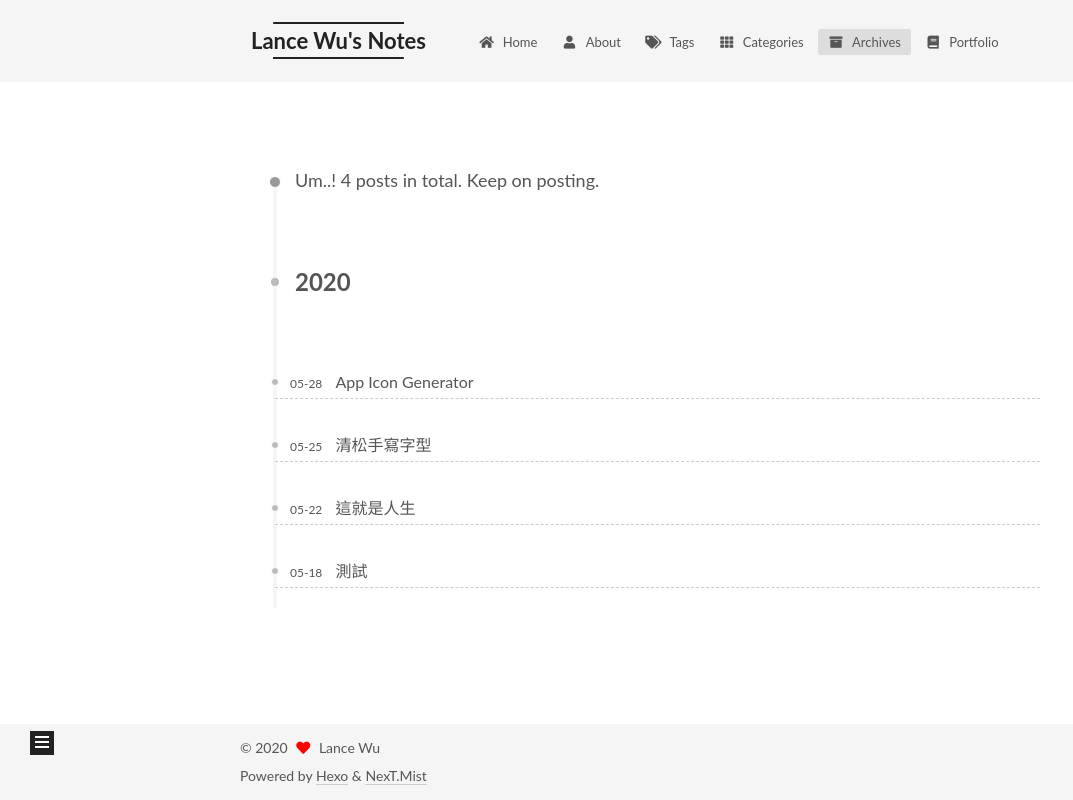
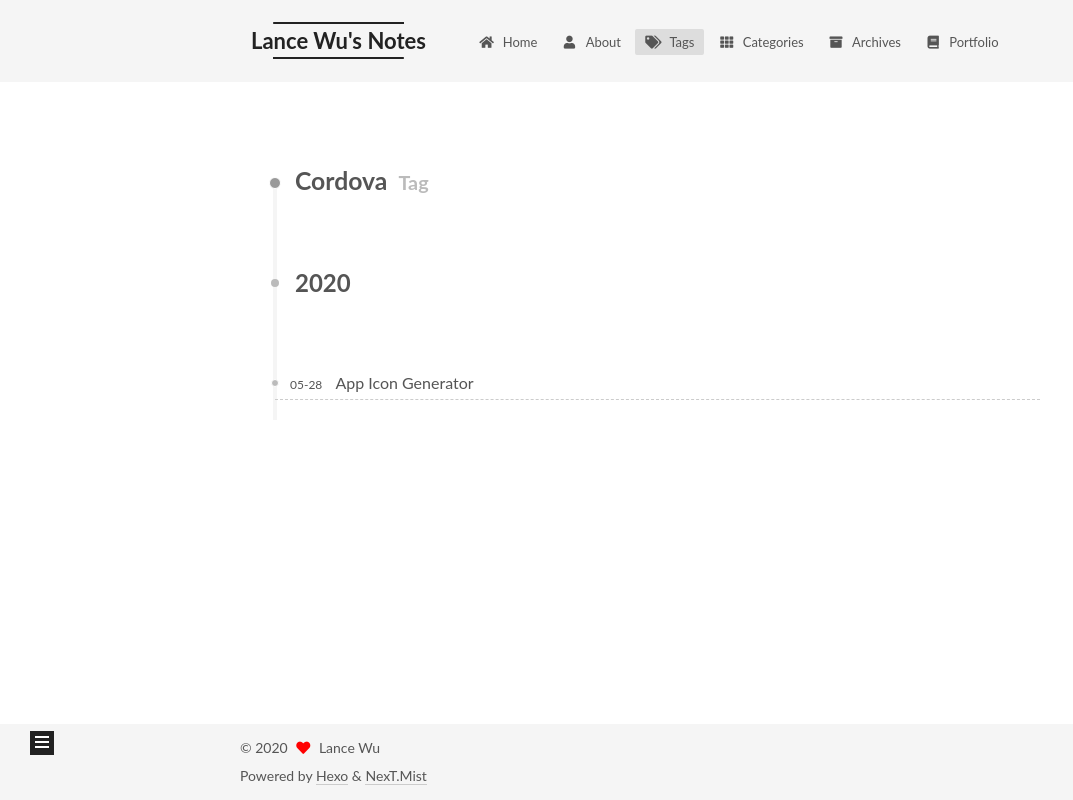
Before and after one commit to lancewu-tw/lancewu-tw.github.io, a plain HTML site: page tags/Cordova/index.html in a window 1280 px wide. Shown: the whole page, without its empty margins (0-1073 px from the left). Drawn offline with Linux system fonts and the light colour scheme.

Commit message:
Site updated: 2020-05-28 14:50:07

```diff
--- a/archives/2020/05/index.html
+++ b/tags/Cordova/index.html
@@ -23,14 +23,14 @@
   <meta name="description" content="Software ProgrammerAPP DeveloperLearning to be a Software Designer.">
 <meta property="og:type" content="website">
 <meta property="og:title" content="Lance Wu&#39;s Notes">
-<meta property="og:url" content="https://lancewu-tw.github.io/archives/2020/05/index.html">
+<meta property="og:url" content="https://lancewu-tw.github.io/tags/Cordova/index.html">
 <meta property="og:site_name" content="Lance Wu&#39;s Notes">
 <meta property="og:description" content="Software ProgrammerAPP DeveloperLearning to be a Software Designer.">
 <meta property="og:locale" content="zh_TW">
 <meta property="article:author" content="Lance Wu">
 <meta name="twitter:card" content="summary">
 
-<link rel="canonical" href="https://lancewu-tw.github.io/archives/2020/05/">
+<link rel="canonical" href="https://lancewu-tw.github.io/tags/Cordova/">
 
 
 <script id="page-configurations">
@@ -43,7 +43,7 @@
   };
 </script>
 
-  <title>Archive | Lance Wu&#39;s Notes</title>
+  <title>Tag: Cordova | Lance Wu&#39;s Notes</title>
 
 
 
@@ -162,7 +162,7 @@
         <div class="content-wrap">
 
 
-          <div class="content archive">
+          <div class="content tag">
 
 
 
@@ -171,7 +171,9 @@
   <div class="post-block">
     <div class="posts-collapse">
       <div class="collection-title">
-        <span class="collection-header">Um..! 4 posts in total. Keep on posting.</span>
+        <h2 class="collection-header">Cordova
+          <small>Tag</small>
+        </h2>
       </div>
 
 
@@ -198,67 +200,6 @@
 
     </header>
   </article>
-
-  <article itemscope itemtype="http://schema.org/Article">
-    <header class="post-header">
-
-      <div class="post-meta">
-        <time itemprop="dateCreated"
-              datetime="2020-05-25T12:04:00+08:00"
-              content="2020-05-25">
-          05-25
-        </time>
-      </div>
-
-      <div class="post-title">
-          <a class="post-title-link" href="/2020/05/25/%E6%B8%85%E6%9D%BE%E6%89%8B%E5%AF%AB%E5%AD%97%E5%9E%8B/" itemprop="url">
-            <span itemprop="name">清松手寫字型</span>
-          </a>
-      </div>
-
-    </header>
-  </article>
-
-  <article itemscope itemtype="http://schema.org/Article">
-    <header class="post-header">
-
-      <div class="post-meta">
-        <time itemprop="dateCreated"
-              datetime="2020-05-22T16:41:20+08:00"
-              content="2020-05-22">
-          05-22
-        </time>
-      </div>
-
-      <div class="post-title">
-          <a class="post-title-link" href="/2020/05/22/%E9%80%99%E5%B0%B1%E6%98%AF%E4%BA%BA%E7%94%9F/" itemprop="url">
-            <span itemprop="name">這就是人生</span>
-          </a>
-      </div>
-
-    </header>
-  </article>
-
-  <article itemscope itemtype="http://schema.org/Article">
-    <header class="post-header">
-
-      <div class="post-meta">
-        <time itemprop="dateCreated"
-              datetime="2020-05-18T12:55:35+08:00"
-              content="2020-05-18">
-          05-18
-        </time>
-      </div>
-
-      <div class="post-title">
-          <a class="post-title-link" href="/2020/05/18/%E6%B8%AC%E8%A9%A6/" itemprop="url">
-            <span itemprop="name">測試</span>
-          </a>
-      </div>
-
-    </header>
-  </article>
-
 
     </div>
   </div>
@@ -346,7 +287,7 @@
       <div class="site-state-item site-state-tags">
             <a href="/tags/">
 
-        <span class="site-state-item-count">5</span>
+        <span class="site-state-item-count">6</span>
         <span class="site-state-item-name">tags</span></a>
       </div>
   </nav>
```
Also changed, not shown: 2020/05/18/測試/index.html (+1 -1 lines), 2020/05/22/這就是人生/index.html (+1 -1 lines), 2020/05/25/清松手寫字型/index.html (+1 -1 lines), 2020/05/28/App-Icon-Generator/index.html (+5 -3 lines), about/index.html (+1 -1 lines), archives/2020/index.html (+1 -1 lines), archives/index.html (+1 -1 lines), categories/MC-二三事/index.html (+1 -1 lines), categories/index.html (+1 -1 lines), categories/免費資源/index.html (+1 -1 lines), index.html (+2 -2 lines), portfolio/index.html (+1 -1 lines), tags/MultiCharts/index.html (+1 -1 lines), tags/Testing/index.html (+1 -1 lines), 4 more files.
